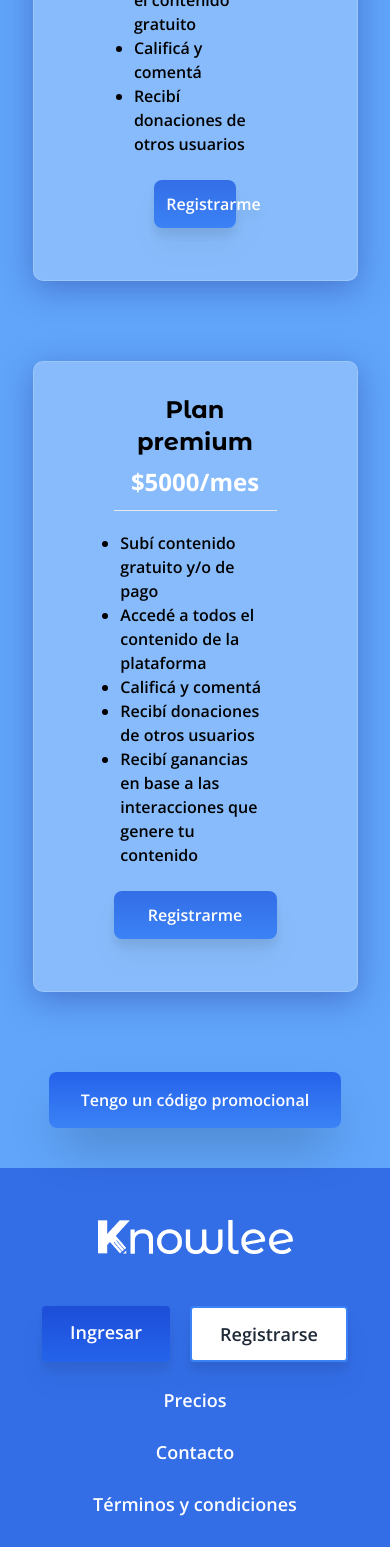
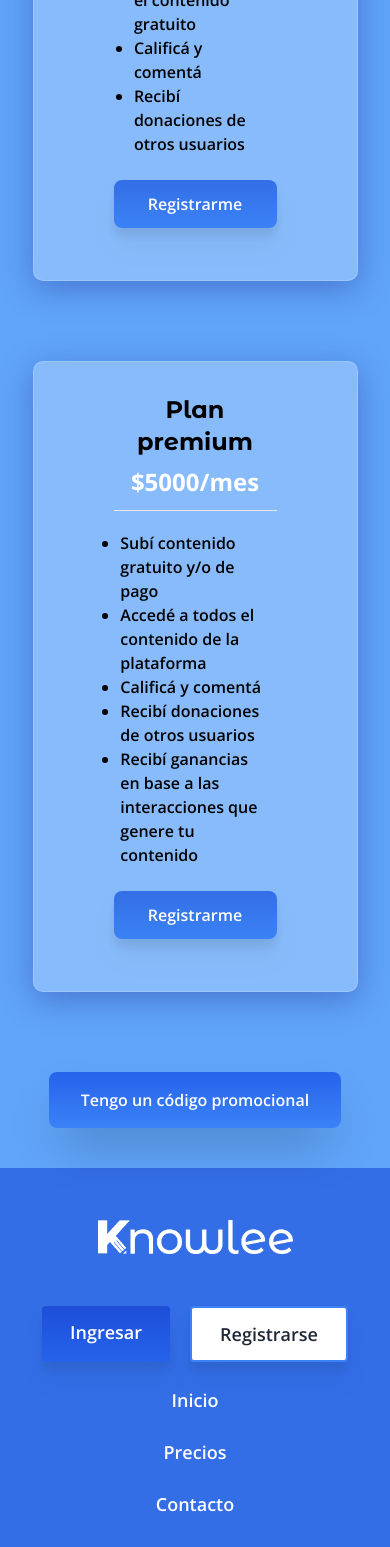
Before and after one commit to SantiCerdeira/knowlee-client, a React (Create React App) app: page /precios in a window 390 px wide. Shown: the part 432-1979 px from the top of the page. Built offline with nearby package versions, Linux system fonts and the light colour scheme; no server answers; what @fvilers/disable-react-devtools would draw is missing.

Commit message:
fixing responsiveness

```diff
--- a/src/components/Footer.jsx
+++ b/src/components/Footer.jsx
@@ -47,6 +47,12 @@ function Footer({ className }) {
             </div>
           )}
           <Link
+            to="/"
+            className="block py-3 px-3 text-white font-semibold text-lg rounded hover:scale-110 transition duration-200"
+          >
+            Inicio
+          </Link>
+          <Link
             to="/precios"
             className="block py-3 px-3 text-white font-semibold text-lg rounded hover:scale-110 transition duration-200"
           >
--- a/src/pages/LandingPage.jsx
+++ b/src/pages/LandingPage.jsx
@@ -22,7 +22,7 @@ function LandingPage() {
       <nav className="py-4 mt-3 relative">
         <div className="max-w-7xl mx-auto px-4 sm:px-6 lg:px-8 flex justify-between items-center">
           <div className="">
-            <img className="h-8 w-16 lg:w-full" src="img/logo-final.png" alt="Logo" />
+            <img className="h-8 w-auto lg:w-full" src="img/logo-final.png" alt="Logo" />
           </div>
           <div className="lg:flex gap-5 hidden">
             {authenticated ? (
--- a/src/pages/PricingPage.jsx
+++ b/src/pages/PricingPage.jsx
@@ -120,14 +120,14 @@ function PricingPage() {
             <div>
               {!user && (
                 <Link
-                  className="block bg-gradient-to-t from-blue-500 to-[#336ee7] text-white font-semibold p-3 rounded-lg my-5 mx-auto w-2/4 hover:scale-105 transition duration-200 drop-shadow-xl"
+                  className="block bg-gradient-to-t from-blue-500 to-[#336ee7] text-white font-semibold p-3 rounded-lg my-5 mx-auto w-full lg:w-2/4 hover:scale-105 transition duration-200 drop-shadow-xl"
                   to="/registro"
                 >
                   Registrarme
                 </Link>
               )}
               {user && (
-                <p className="bg-gradient-to-t from-blue-500 to-[#336ee7] text-white font-semibold p-3 rounded-lg my-5 mx-auto w-2/4 drop-shadow-xl opacity-70">
+                <p className="bg-gradient-to-t from-blue-500 to-[#336ee7] text-white font-semibold p-3 rounded-lg my-5 mx-auto w-full lg:w-2/4 drop-shadow-xl opacity-70">
                   Registrado/a <i className="fa-solid fa-check mx-1"></i>{" "}
                 </p>
               )}
```
